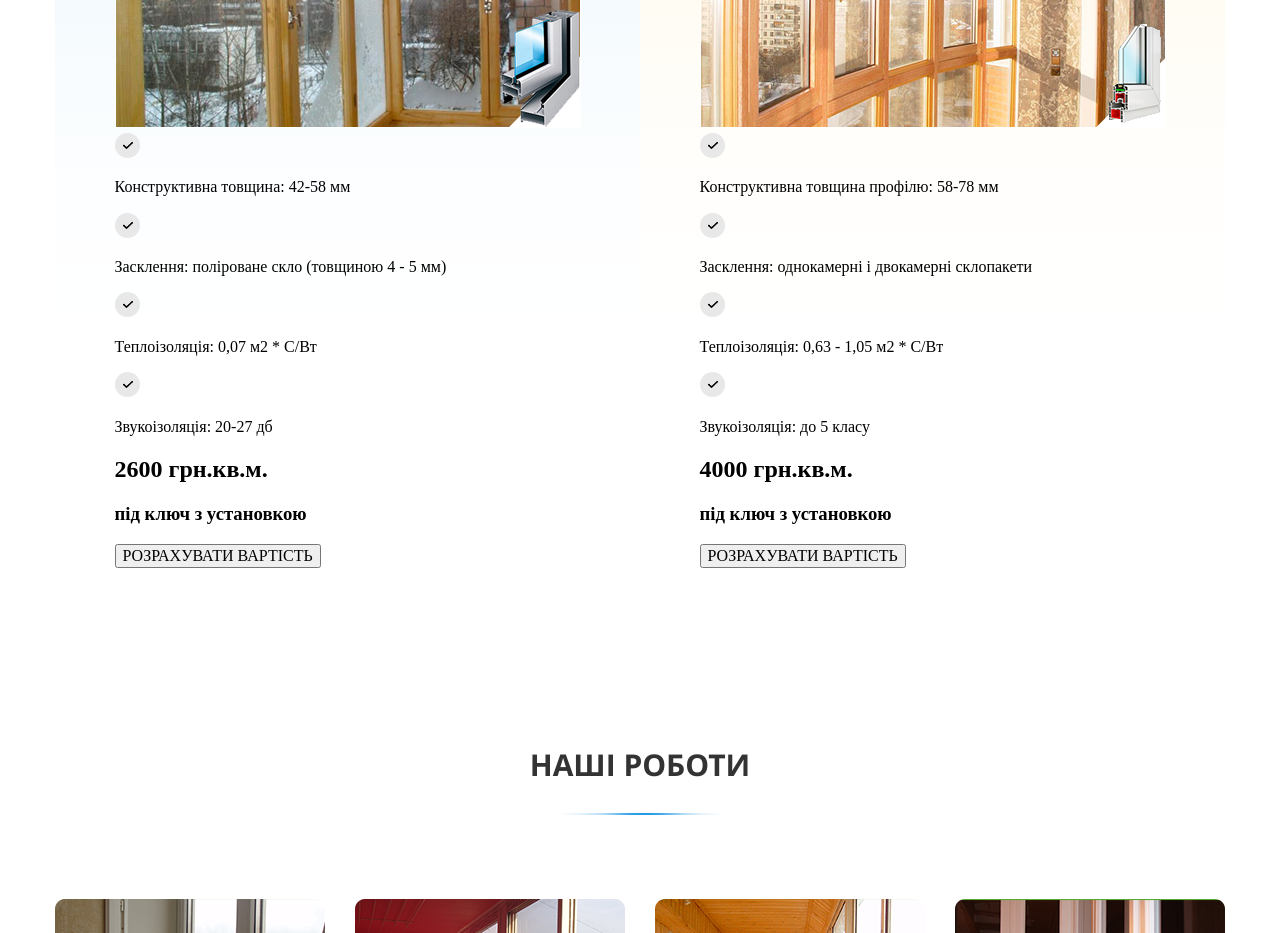
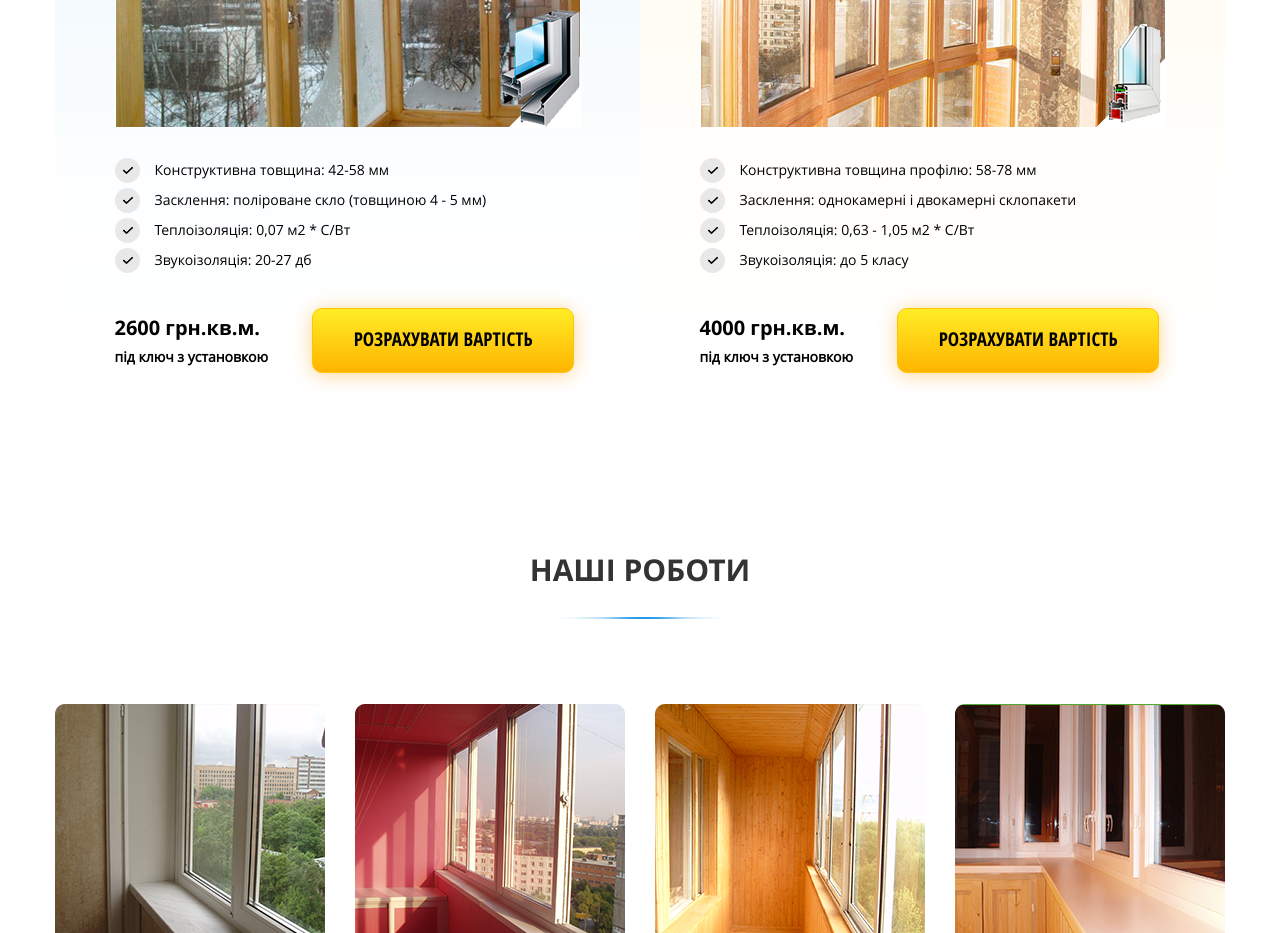
Before and after one commit to ZooMingGG/Irvas-Windows, a plain HTML site: page src/index.html in a window 1280 px wide. Shown: the part 1460-2393 px from the top of the page. Drawn offline with Linux system fonts and the light colour scheme.

Commit message:
did first glazing item

```diff
--- a/src/index.html
+++ b/src/index.html
@@ -169,7 +169,7 @@
                                     </p>
                                 </div>
                             </div>
-                            <div class="price">
+                            <div class="price-body">
                                 <div class="price-info">
                                     <h2 class="price">2600 грн.кв.м.</h2>
                                     <h3 class="price-notice">під ключ з установкою</h3>
@@ -210,7 +210,7 @@
                                     </p>
                                 </div>
                             </div>
-                            <div class="price">
+                            <div class="price-body">
                                 <div class="price-info">
                                     <h2 class="price">4000 грн.кв.м.</h2>
                                     <h3 class="price-notice">під ключ з установкою</h3>
--- a/src/scss/index.scss
+++ b/src/scss/index.scss
@@ -299,6 +299,61 @@ header {
 
             .title-warm {
                 color: #ffb903;
+            }
+
+            .parameters {
+                margin: 25px 0 0 0;
+
+                .parameters-item {
+                    display: flex;
+                    align-items: center;
+                    margin: 0 0 5px 0;
+
+                    .parametres-item-text {
+                        font-family: 'Open Sans Regular';
+                        font-size: 14px;
+                        color: #000000;
+                        margin: 0 0 0 15px;
+                    }
+                }
+            }
+
+            .price-body {
+                margin: 35px 0 0 0;
+                display: flex;
+                align-items: center;
+
+                .price-info {
+                    margin: 0 44px 0 0;
+
+                    .price {
+                        margin: 0 0 10px 0;
+                        font-family: "Open Sans Bold";
+                        font-size: 20px;
+                        color: #000000;
+                    }
+
+                    .price-notice {
+                        margin: 0;
+                        font-family: "Open Sans Regular";
+                        font-size: 14px;
+                        color: #000000;
+                    }
+                }
+
+                .calc-price-button {
+                    box-shadow: 0 2px 20px rgba(255, 153, 0, 0.4);
+                    width: 262px;
+                    height: 65px;
+                    border: 1px solid #ffc600;
+                    border-radius: 10px;
+                    outline: none;
+                    background-color: #e8e8e8;
+                    background-image: linear-gradient(to bottom, #ffed26 0%, #ffb400 100%);
+                    cursor: pointer;
+                    font-family: "Open Sans Condensed";
+                    font-size: 19px;
+                }
             }
         }
 
```
Also changed, not shown: src/css/index.css.
